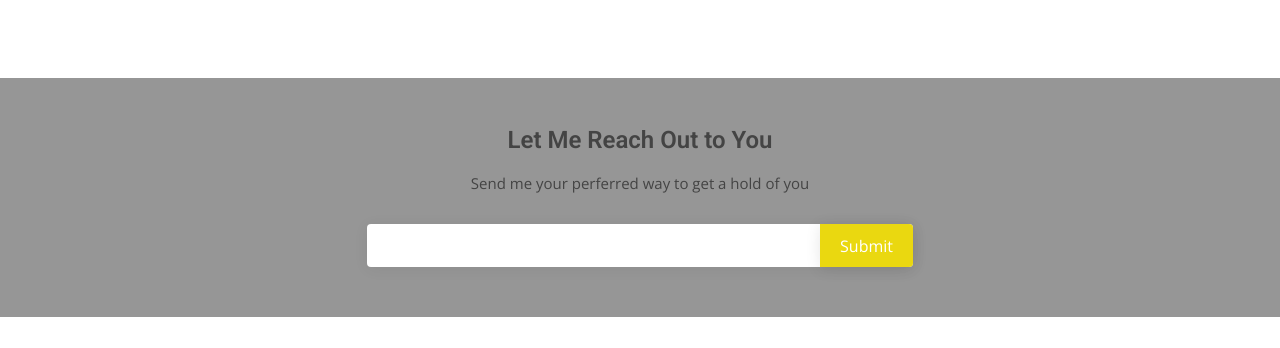
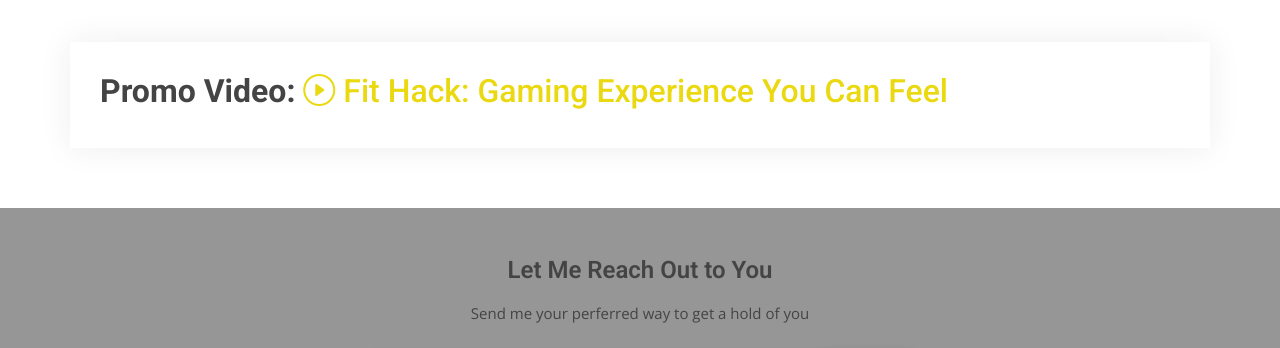
Before and after one commit to garrettconklin/garrettconklin.github.io, a plain HTML site: page FitHack-portfolio-details.html in a window 1280 px wide. Shown: the part 789-1137 px from the top of the page. Drawn offline with nearby package versions, Linux system fonts and the light colour scheme.

Commit message:
update fithack

```diff
--- a/FitHack-portfolio-details.html
+++ b/FitHack-portfolio-details.html
@@ -124,6 +124,12 @@
             </div>
           </div>
 
+          <div class="portfolio-info" data-aos="fade-up">
+              <div>
+                <h2><strong>Promo Video: </strong><a href="/FitHack-portfolio-details.html" class="glightbox btn-watch-video"><i class="bi bi-play-circle"></i><span> Fit Hack: Gaming Experience You Can Feel</span></a></h2>
+              </div>
+          </div>
+
         </div>
 
       </div>
```
